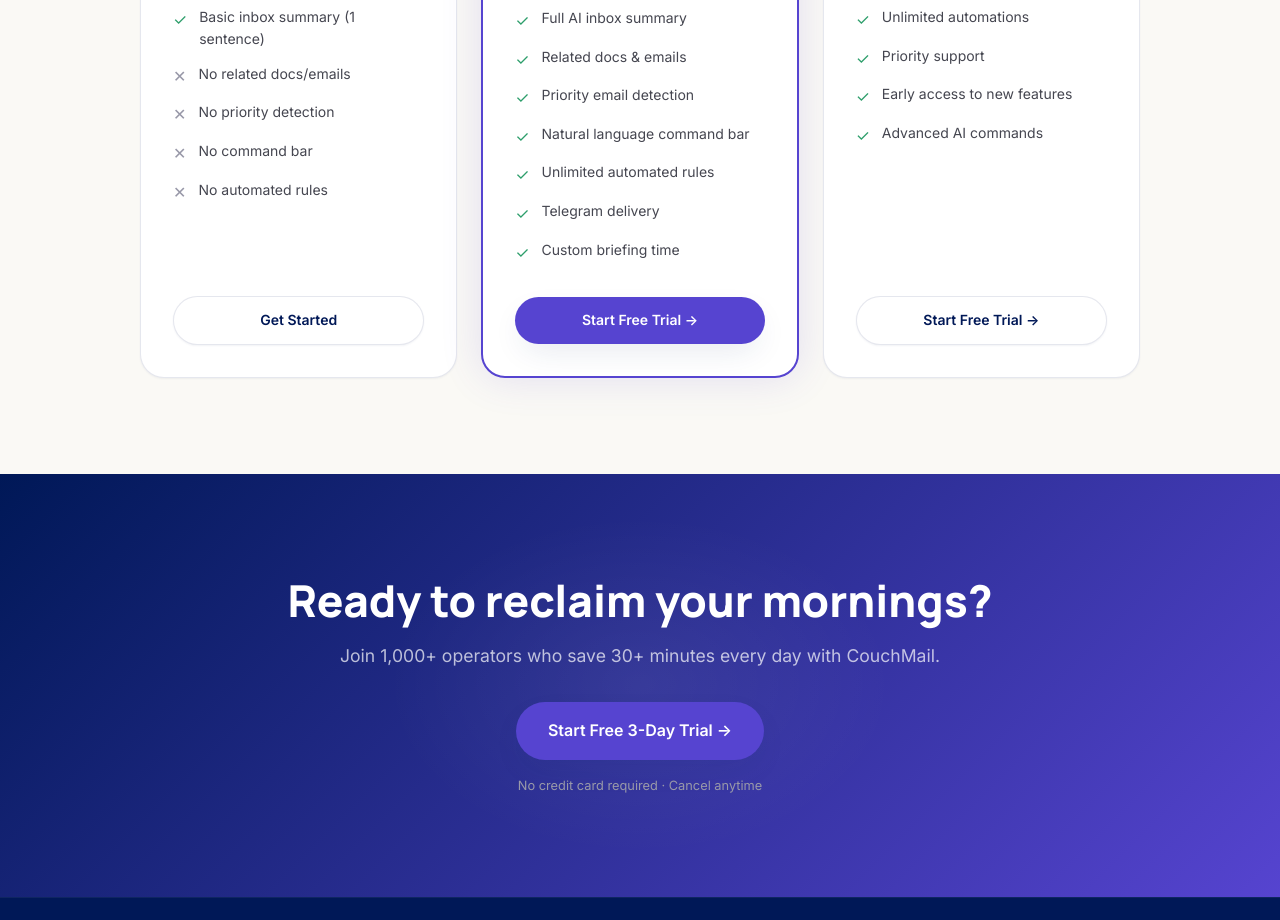
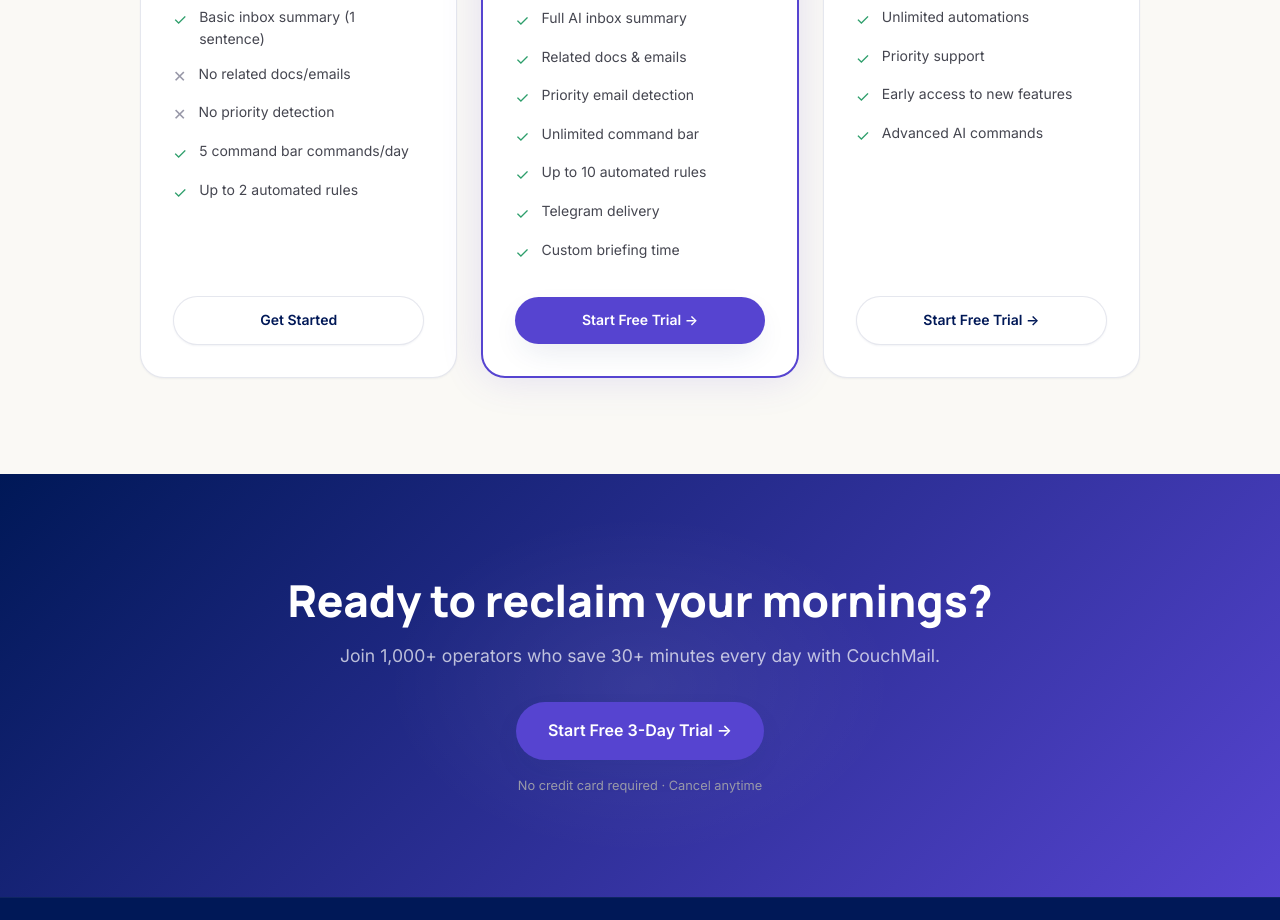
Before and after one commit to UmerShehzad63/WorkspaceFlow, a Next.js app: page / in a window 1280 px wide. Shown: the part 5920-6840 px from the top of the page. Built offline with nearby package versions, Linux system fonts and the light colour scheme.

Commit message:
more changes

```diff
--- a/app/page.js
+++ b/app/page.js
@@ -420,8 +420,8 @@
                 <li><span className="check">✓</span> Basic inbox summary (1 sentence)</li>
                 <li><span className="cross">✕</span> No related docs/emails</li>
                 <li><span className="cross">✕</span> No priority detection</li>
-                <li><span className="cross">✕</span> No command bar</li>
-                <li><span className="cross">✕</span> No automated rules</li>
+                <li><span className="check">✓</span> 5 command bar commands/day</li>
+                <li><span className="check">✓</span> Up to 2 automated rules</li>
               </ul>
               <Link href="/login" className="btn btn-secondary" style={{ width: '100%' }}>Get Started</Link>
             </div>
@@ -435,8 +435,8 @@
                 <li><span className="check">✓</span> Full AI inbox summary</li>
                 <li><span className="check">✓</span> Related docs &amp; emails</li>
                 <li><span className="check">✓</span> Priority email detection</li>
-                <li><span className="check">✓</span> Natural language command bar</li>
-                <li><span className="check">✓</span> Unlimited automated rules</li>
+                <li><span className="check">✓</span> Unlimited command bar</li>
+                <li><span className="check">✓</span> Up to 10 automated rules</li>
                 <li><span className="check">✓</span> Telegram delivery</li>
                 <li><span className="check">✓</span> Custom briefing time</li>
               </ul>
```
